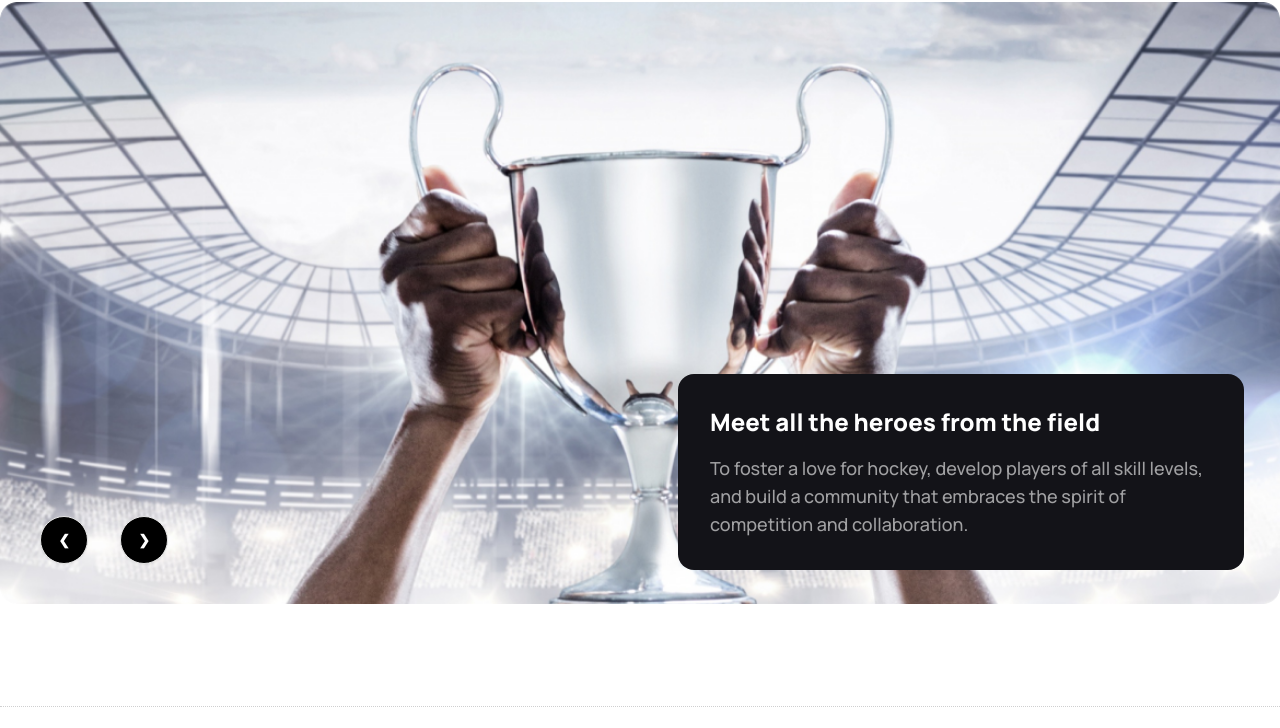
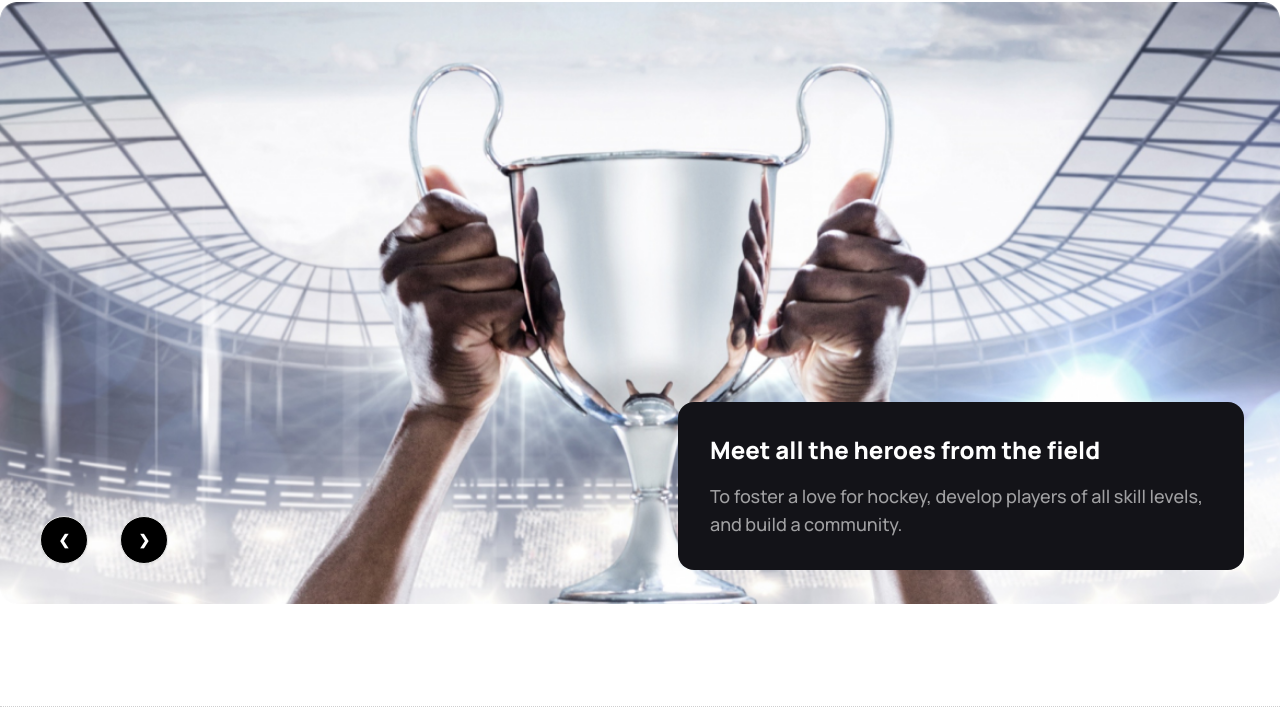
Before and after one commit to Sadekulislam85/B9A3-Hockey-Website-with-Tailwind-CSS, a plain HTML site: page index.html in a window 1280 px wide. Shown: the part 62-790 px from the top of the page. Drawn offline with nearby package versions, Linux system fonts and the light colour scheme.

Commit message:
Update banner section

```diff
--- a/index.html
+++ b/index.html
@@ -216,9 +216,7 @@
             </h3>
             <p class="text-[#FFFFFF99] manrope text-lg font-medium">
               To foster a love for hockey, develop players of all skill levels,
-              and build a community that embraces the spirit of competition and
-              collaboration.
-            </p>
+              and build a community.
           </div>
         </div>
       </section>
```
